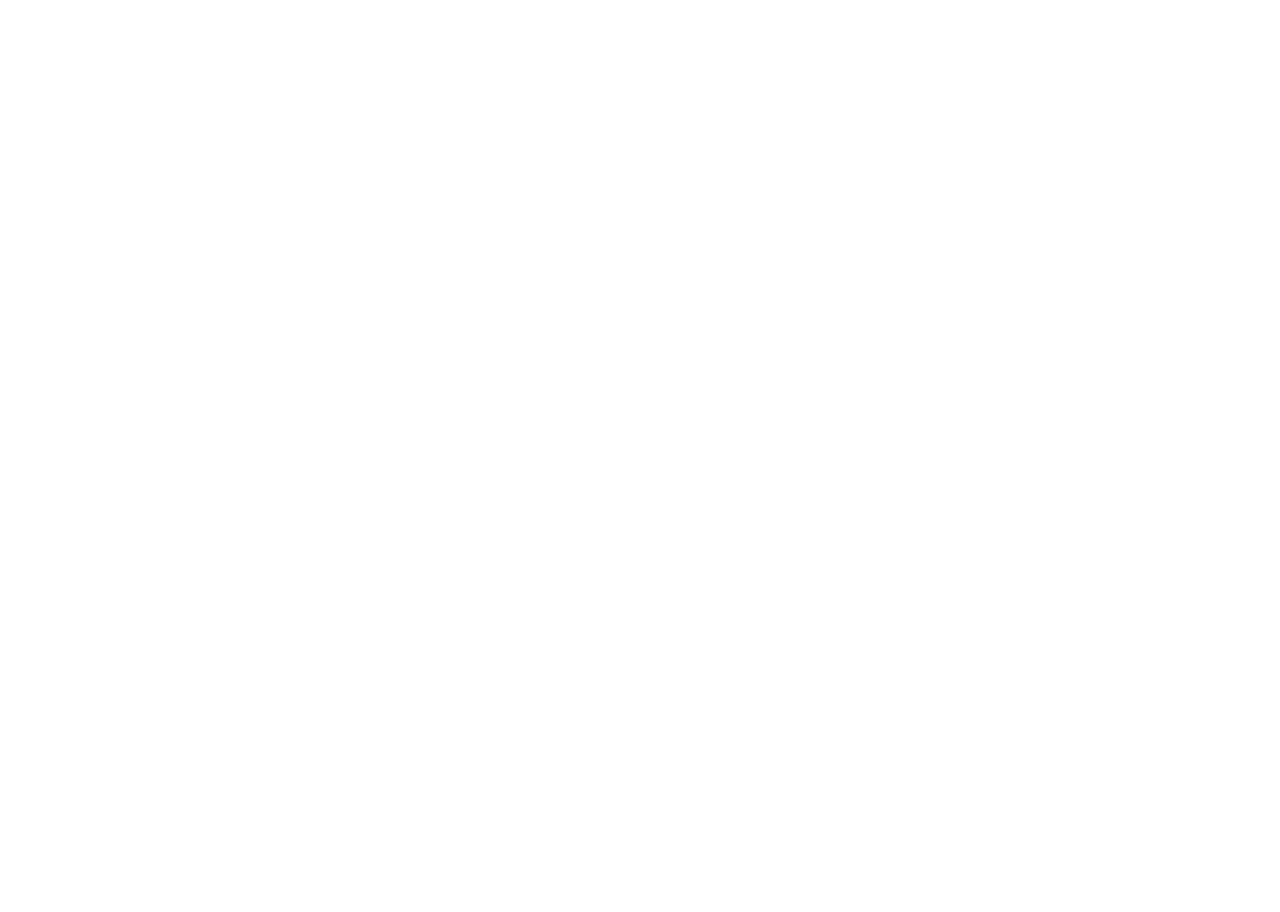
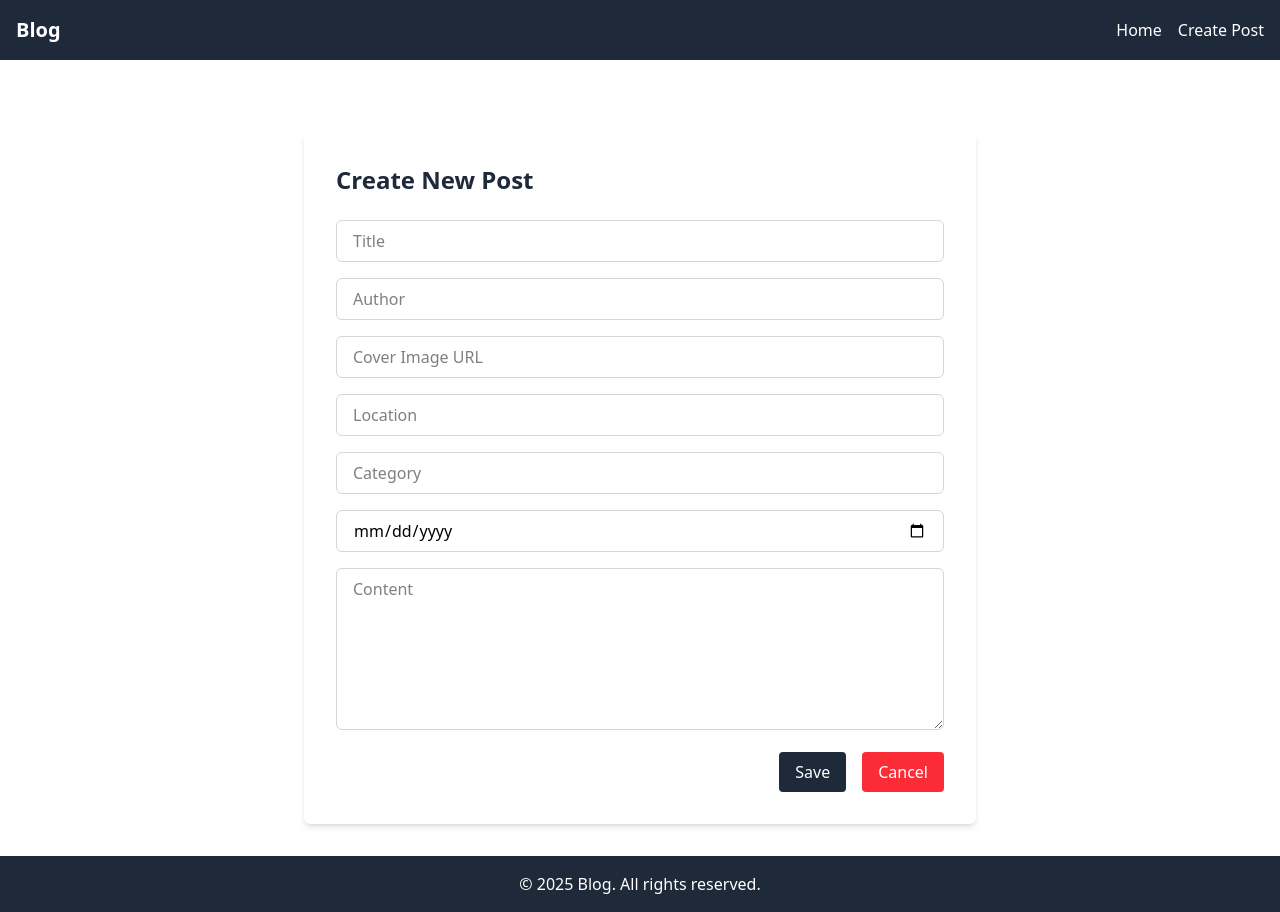
Before and after one commit to Larsbuilds/fullstack-blog, a React (Vite) app in the folder frontend/: page /create in a window 1280 px wide. Before the commit this address had no page. Before the commit the page ends 800 px from the top, so only its background shows below. Built offline with nearby package versions, Linux system fonts and the light colour scheme.

Commit message:
create post and add env file

```diff
--- a/frontend/src/App.jsx
+++ b/frontend/src/App.jsx
@@ -2,6 +2,7 @@
 import { BrowserRouter as Router, Routes, Route } from "react-router-dom";
 import Layout from "./components/shared/Layout";
 import HomePage from "./pages/HomePage";
+import CreatePost from "./pages/CreatePost";
 
 function App() {
   return (
@@ -9,6 +10,7 @@
       <Routes>
         <Route path="/" element={<Layout />}>
           <Route index element={<HomePage />} />
+          <Route path="/create" element={<CreatePost />} />
         </Route>
       </Routes>
     </Router>
--- /dev/null
+++ b/frontend/src/pages/CreatePost.jsx
@@ -0,0 +1,116 @@
+import React, { useState } from "react";
+import { useNavigate } from "react-router-dom";
+
+const CreatePost = () => {
+  const navigate = useNavigate();
+  const [form, setForm] = useState({
+    title: "",
+    content: "",
+    coverUrl: "",
+    author: "",
+    location: "",
+    category: "",
+    date: "",
+  });
+
+  const [error, setError] = useState("");
+  const [loading, setLoading] = useState(false);
+
+  const handleChange = (e) => {
+    const { name, value } = e.target;
+    setForm((prev) => ({ ...prev, [name]: value }));
+  };
+
+  const validateForm = () => {
+    const requiredFields = [
+      "title",
+      "content",
+      "coverUrl",
+      "author",
+      "location",
+      "category",
+      "date",
+    ];
+    for (let field of requiredFields) {
+      if (!form[field]) {
+        setError(`"${field}" is required.`);
+        return false;
+      }
+    }
+    setError("");
+    return true;
+  };
+
+  const handleSubmit = async (e) => {
+    e.preventDefault();
+    if (!validateForm()) return;
+
+    setLoading(true);
+    try {
+      await axios.post("http://localhost:3000/posts", {
+        ...form,
+        updatedAt: new Date().toISOString(),
+      });
+      navigate("/");
+    } catch (err) {
+      setError(`Failed to create post: ${error.message}`);
+    } finally {
+      setLoading(false);
+    }
+  };
+
+  return (
+    <div className="max-w-2xl mx-auto mt-10 p-8 bg-white shadow-md rounded-md">
+      <form onSubmit={handleSubmit} className="space-y-4">
+        <h2 className="text-2xl font-semibold text-gray-800 mb-6">
+          Create New Post
+        </h2>
+        {[
+          { name: "title", placeholder: "Title" },
+          { name: "author", placeholder: "Author" },
+          { name: "coverUrl", placeholder: "Cover Image URL" },
+          { name: "location", placeholder: "Location" },
+          { name: "category", placeholder: "Category" },
+          { name: "date", placeholder: "Date (YYYY-MM-DD)", type: "date" },
+        ].map(({ name, placeholder, type = "text" }) => (
+          <input
+            key={name}
+            name={name}
+            type={type}
+            placeholder={placeholder}
+            value={form[name]}
+            onChange={handleChange}
+            className="w-full px-4 py-2 border border-gray-300 rounded-md"
+          />
+        ))}
+        <textarea
+          name="content"
+          placeholder="Content"
+          rows="6"
+          value={form.content}
+          onChange={handleChange}
+          className="w-full px-4 py-2 border border-gray-300 rounded-md"
+        />
+        {error && <p className="text-red-600">{error}</p>}
+        <div className="flex justify-end space-x-4">
+          <button
+            type="submit"
+            disabled={loading}
+            className="bg-gray-800 text-white py-2 px-4 rounded hover:bg-gray-900 transition"
+          >
+            {loading ? "Submitting..." : "Save"}
+          </button>
+          <button
+            type="button"
+            onClick={() => navigate("/")}
+            className="bg-red-500 text-white py-2 px-4 rounded hover:bg-red-600 transition"
+          >
+            Cancel
+          </button>
+        </div>
+      </form>
+    </div>
+  );
+};
+
+export default CreatePost;
```
